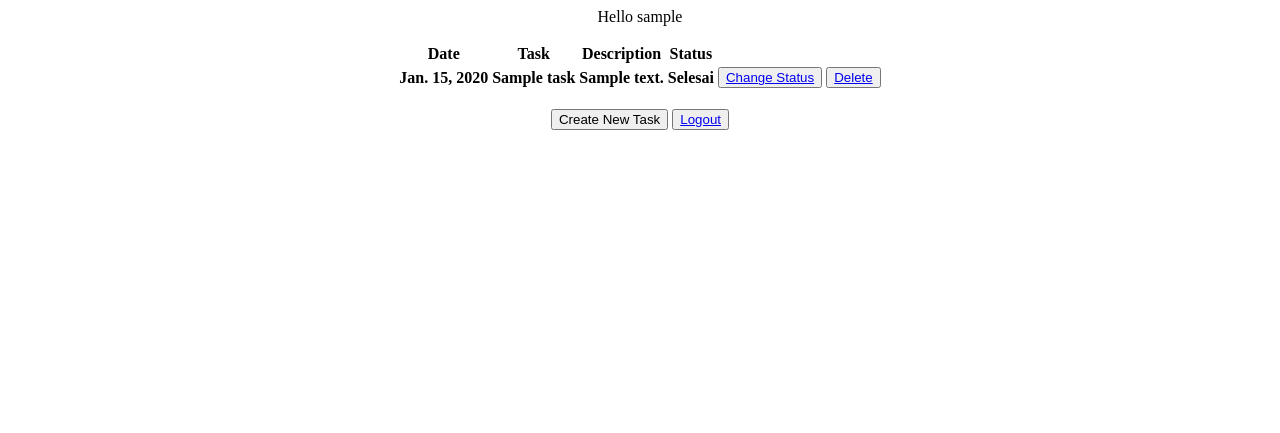
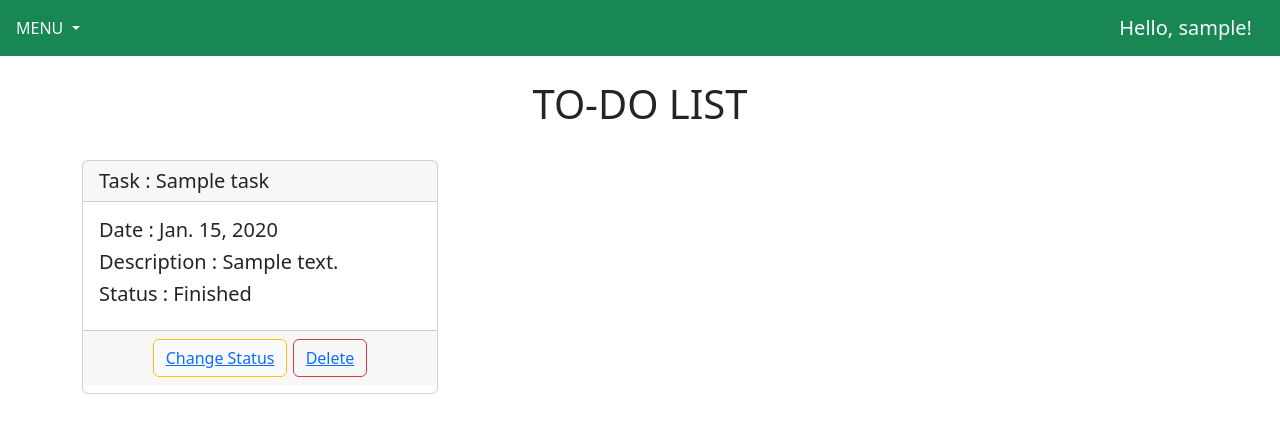
Before and after one commit to radityahnf/tugas-2, a Django app: page /todolist/ in a window 1280 px wide. Shown: the top 433 px of the page. Run offline with Django 4.2, Linux system fonts and the light colour scheme; a user stored in the database is signed in; tables that the repository leaves empty hold one stand-in row (values such as "Sample post"); lists and menus that the app fills with data are empty.

Commit message:
Tugas 5: Styling

```diff
--- a/todolist/templates/a.html
+++ b/todolist/templates/a.html
@@ -1,58 +1,87 @@
-<div>
-  <div class="header" style="text-align: center">
-      <p>Hello {{username}}</p>
-  </div>
+<!DOCTYPE html>
+
+
+<html lang="en">
+  <head>
+    <meta charset="utf-8">
+    <meta name="viewport" content="width=device-width, initial-scale=1">
+    <title>Tugas 5 | To-Do List</title>
+    <link href="https://cdn.jsdelivr.net/npm/bootstrap@5.2.1/dist/css/bootstrap.min.css" rel="stylesheet" integrity="sha384-iYQeCzEYFbKjA/T2uDLTpkwGzCiq6soy8tYaI1GyVh/UjpbCx/TYkiZhlZB6+fzT" crossorigin="anonymous">
+  </head>
+
+  <body>
+    <script src="https://cdn.jsdelivr.net/npm/bootstrap@5.2.1/dist/js/bootstrap.bundle.min.js" integrity="sha384-u1OknCvxWvY5kfmNBILK2hRnQC3Pr17a+RTT6rIHI7NnikvbZlHgTPOOmMi466C8" crossorigin="anonymous"></script>
+
+    <nav class="navbar navbar-expand-lg bg-success">
+      <div class="nav-item dropdown px-3 ">
+          <a class="nav-link dropdown-toggle" href="#" role="button" data-bs-toggle="dropdown" aria-expanded="false" style="color:ghostwhite">
+            MENU
+          </a>
+          <div class="dropdown-menu">
+              <a class="dropdown-item" href="{% url 'todolist:add_task' %}">Create Task</a>
+              <a class="dropdown-item" href="{% url 'todolist:logout_user' %}">Logout</a>
+
+
+          </div>
+
+
+      </div>
+      <div class="container-fluid justify-content-end">
+          <a class="navbar-brand" href="#" style = "color:ghostwhite">Hello, {{username}}!</a>
+
+
+
+      </div>
+    </nav>
+
+
+    <div class="container">
+      <br>
+      <h1 class="text-center">TO-DO LIST</h1>
+      <br>
+      <div class ="row">
+        {% for todo in todolist %}
+          <div class ="col-12 col-md-6 col-lg-4">
+            <div class ="card">
+              <h5 class="card-header d-flex justify-content-between align-items-center">
+                Task : {{todo.title}}
+
+                <!-- Wrap with <div>...buttons...</div> if you have multiple buttons -->
+              </h5>
+              <div class="card-body">
+
+                <h5 class="card-title">Date : {{todo.date}}</h5>
+                <h5 class="card-title">Description : {{todo.description}}</h5>
+                <h5 class="card-title">
+                  Status :
+                  {% if todo.is_finished %}
+                  Finished
+                  {% else %}
+                  Not Yet
+                  {% endif %}
+                </h5>
+
+
+              </div>
+              <h5 class="card-footer d-flex justify-content-around">
+                <div>
+                <button class ="btn btn-outline-warning btn-light text-decoration-none text-white" ><a href="{% url 'todolist:change' todo.id %}" title="">Change Status</a></button>
+                <button class ="btn btn-outline-danger tn-light text-decoration-none text-white"><a href="{% url 'todolist:delete' todo.id %}" title="">Delete</a></button>
+                </div>
+
+
+                <!-- Wrap with <div>...buttons...</div> if you have multiple buttons -->
+              </h5>
+            </div>
+          </div>
+        {% endfor %}
+      </div>
+    </div>
 
 
 
 
-
-  <table style="border:1px ;margin-left:auto;margin-right:auto;">
-    {% if task_count > 0 %}
-    <tr>
-      <th>Date</th>
-      <th>Task</th>
-      <th>Description</th>
-      <th>Status</th>
-
-    </tr>
-    {% endif %}
-
-    {% if task_count == 0 %}
-    <tr>
-      <th>Belum ada task yang dibuat</th>
+  </body>
 
 
-    </tr>
-    {% endif %}
-
-
-    {% comment %} Add the data below this line {% endcomment %}
-    {% for todo in todolist %}
-    <tr>
-        <th>{{todo.date}}</th>
-        <th>{{todo.title}}</th>
-        <th>{{todo.description}}</th>
-        <th>
-          {% if todo.is_finished %}
-          Selesai
-          {% else %}
-          Belum Selesai
-          {% endif %}
-        </th>
-
-        <th>
-          <button><a href="{% url 'todolist:change' todo.id %}" title="">Change Status</a></button>
-          <button><a href="{% url 'todolist:delete' todo.id %}" title="">Delete</a></button>
-        </th>
-    </tr>
-    {% endfor %}
-  </table>
-
-  <br>
-  <div style="text-align: center">
-    <button onclick="location.href='/todolist/create-task'">Create New Task</button>
-    <button><a href="{% url 'todolist:logout_user' %}">Logout</a></button>
-  </div>
-
-</div>
+</html>
```
Also changed, not shown: todolist/templates/add_task.html (+38 -9 lines), todolist/templates/login.html (+27 -2 lines), todolist/templates/register.html (+28 -7 lines).
